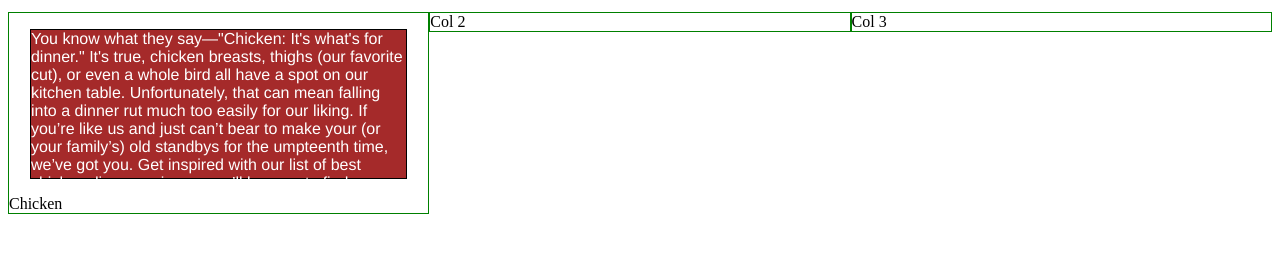
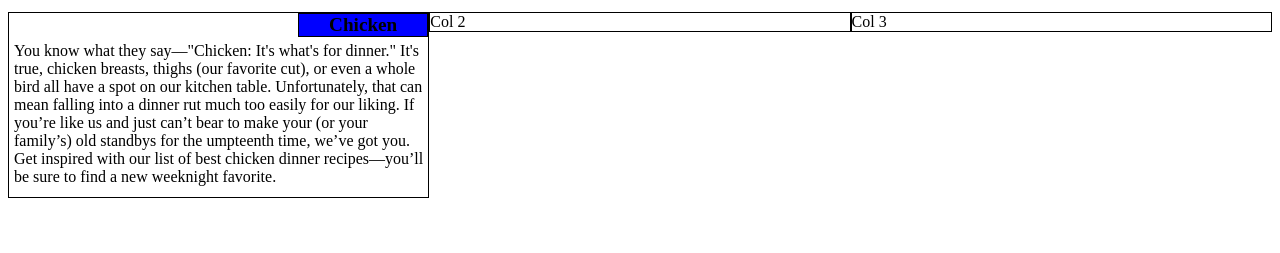
Before and after one commit to negafika/Coursera-HTML-and-CSS, a plain HTML site: page module2-solution/index.html in a window 1280 px wide. Shown: the part 61-314 px from the top of the page. Drawn offline with Linux system fonts and the light colour scheme.

Commit message:
second time

```diff
--- a/module2-solution/css/styles.css
+++ b/module2-solution/css/styles.css
@@ -8,19 +8,20 @@ h1 {
 }
 
 p {
-  border: 1px solid black;
-  background-color: #A52A2A;
-  width: 90%;
+  float: left;
   height: 150px;
-  margin-right: auto;
-  margin-left: auto;
-  font-family: Helvetica;
-  color: white;
+  margin: 5px 5px 5px 5px;
+  overflow: auto;
 }
 section {
   position: relative;
-  bottom: 0px;
-  left: 0px;
+  border: 1px solid black;
+  padding-left: 30px;
+  padding-right: 30px;
+  float: right;
+  background-color: blue;
+  font-size: 1.2em;
+  font-weight: bolder;
 }
 
 /* Simple Responsive Framework. */
@@ -32,7 +33,7 @@ section {
 @media (min-width: 992px) {
   .col-lg-1, .col-lg-2, .col-lg-3, .col-lg-4, .col-lg-5, .col-lg-6, .col-lg-7, .col-lg-8, .col-lg-9, .col-lg-10, .col-lg-11, .col-lg-12 {
     float: left;
-    border: 1px solid green;
+    border: 1px solid black;
   }
   .col-lg-1 {
     width: 8.33%;
@@ -76,7 +77,7 @@ section {
 @media (min-width: 768px) and (max-width: 991px) {
   .col-md-1, .col-md-2, .col-md-3, .col-md-4, .col-md-5, .col-md-6, .col-md-7, .col-md-8, .col-md-9, .col-md-10, .col-md-11, .col-md-12 {
     float: left;
-    border: 1px solid green;
+    border: 1px solid black;
   }
   .col-md-1 {
     width: 8.33%;
@@ -120,7 +121,7 @@ section {
 @media (max-width: 767px) {
   .col-sm-1, .col-sm-2, .col-sm-3, .col-sm-4, .col-sm-5, .col-sm-6, .col-sm-7, .col-sm-8, .col-sm-9, .col-sm-10, .col-sm-11, .col-sm-12 {
     float: left;
-    border: 1px solid green;
+    border: 1px solid black;
   }
   .col-sm-1 {
     width: 8.33%;
--- a/module2-solution/index.html
+++ b/module2-solution/index.html
@@ -12,10 +12,10 @@
   <div class="container-fluid">
     <div class="row">
       <div class="col-lg-4 col-md-6 col-sm-12">
+        <section>Chicken</section>
         <p>
           You know what they say—"Chicken: It's what's for dinner." It's true, chicken breasts, thighs (our favorite cut), or even a whole bird all have a spot on our kitchen table. Unfortunately, that can mean falling into a dinner rut much too easily for our liking. If you’re like us and just can’t bear to make your (or your family’s) old standbys for the umpteenth time, we’ve got you. Get inspired with our list of best chicken dinner recipes—you’ll be sure to find a new weeknight favorite.
         </p>
-        <section>Chicken</section>
       </div>
       <div class="col-lg-4 col-md-6 col-sm-12">Col 2</div>
       <div class="col-lg-4 col-md-12 col-sm-12">Col 3</div>
```
